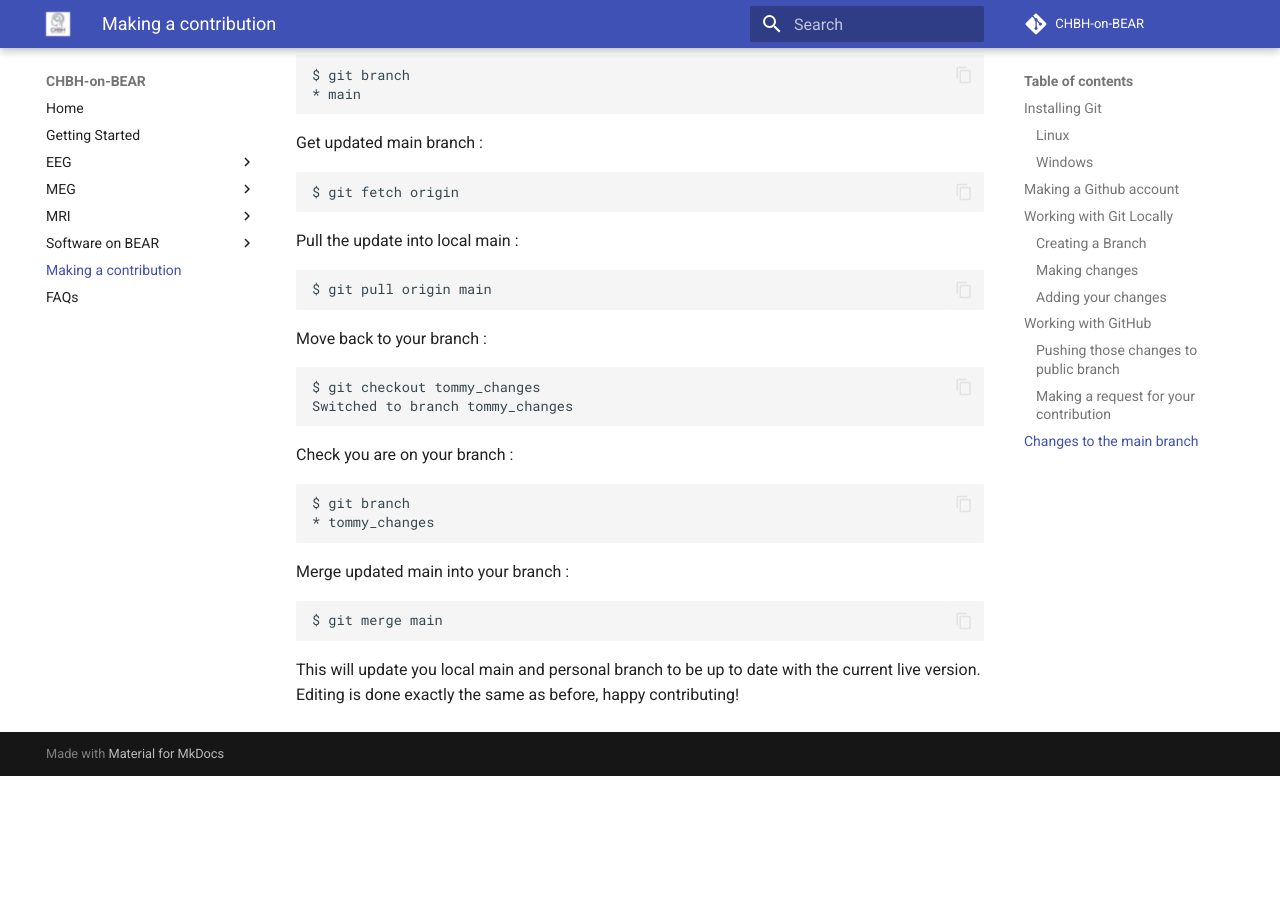
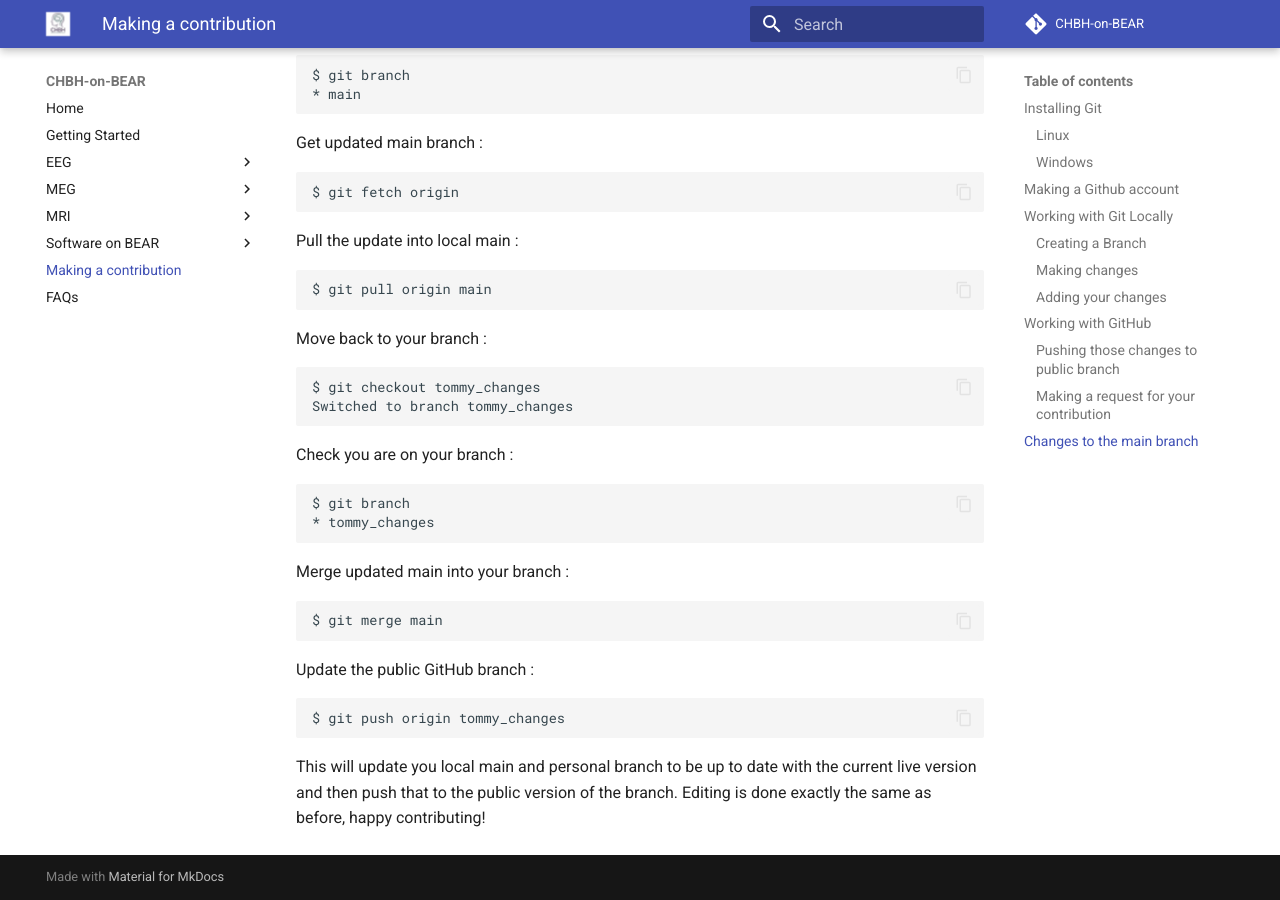
Before and after one commit to chbh-opensource/chbh-on-bear, an MkDocs documentation site: the page built from docs/making_a_contribution.md, in a window 1280 px wide and 900 px high, scrolled down 4257 px. Built offline with MkDocs 1.6.1 and Material for MkDocs 9.7.7, drawn with Linux system fonts in a browser that asks for light colours; comment, search, counter and statistics services are not loaded; before the commit the page ends 5033 px from its top, so only the background shows below that; some of the changed text lies outside the part shown.

Commit message:
Updated pull request section

````diff
--- a/docs/making_a_contribution.md
+++ b/docs/making_a_contribution.md
@@ -148,7 +148,7 @@
 
  - In your browser go onto the chbh-on-bear GitHub page
  - Then on branches select the branch that you have created and made your commits to
- - Click "Make a pull request"
+ - Click "Compare and pull request"
  - Type the title and description of your pull request
  - Check will be run automatically on your pull request and then will be reviewed by the admin team
 
@@ -203,4 +203,10 @@
 $ git merge main
 ```
 
-This will update you local main and personal branch to be up to date with the current live version. Editing is done exactly the same as before, happy contributing!
+Update the public GitHub branch :
+
+```shell
+$ git push origin tommy_changes
+```
+
+This will update you local main and personal branch to be up to date with the current live version and then push that to the public version of the branch. Editing is done exactly the same as before, happy contributing!
````
